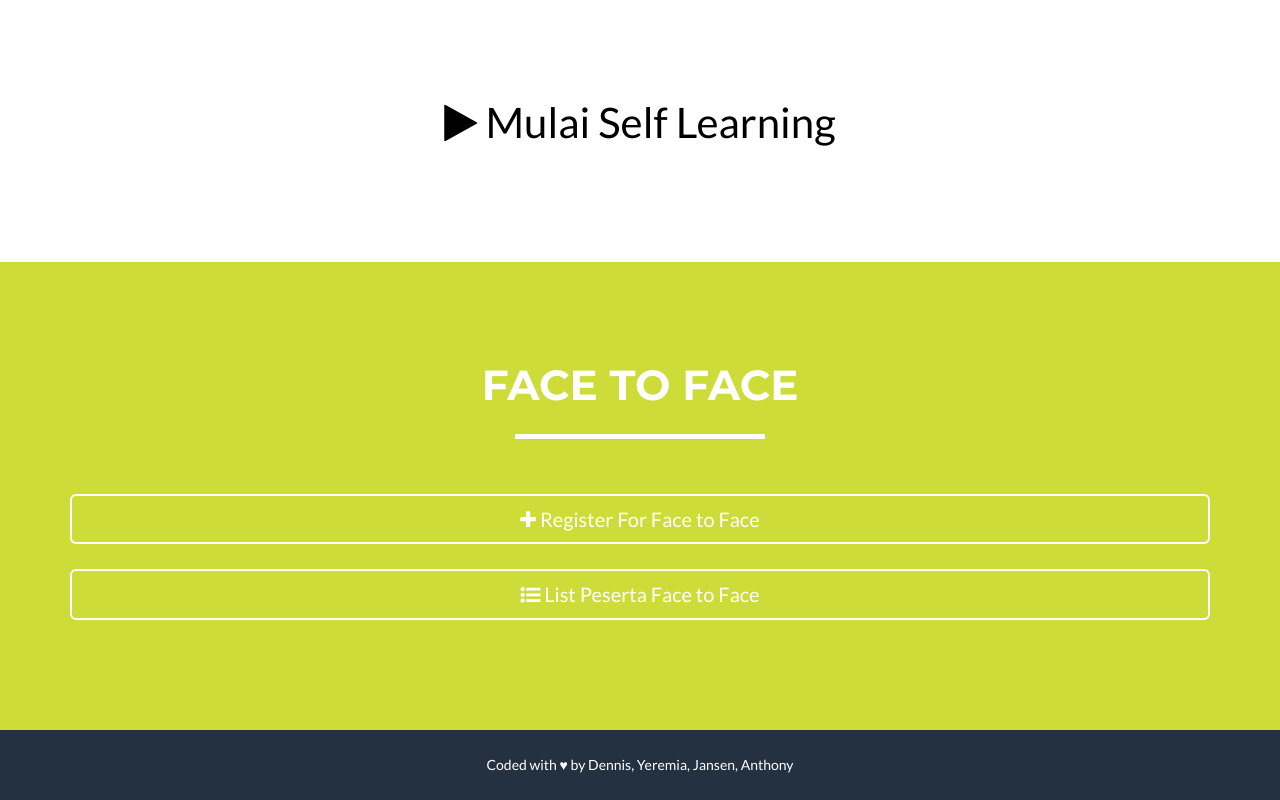
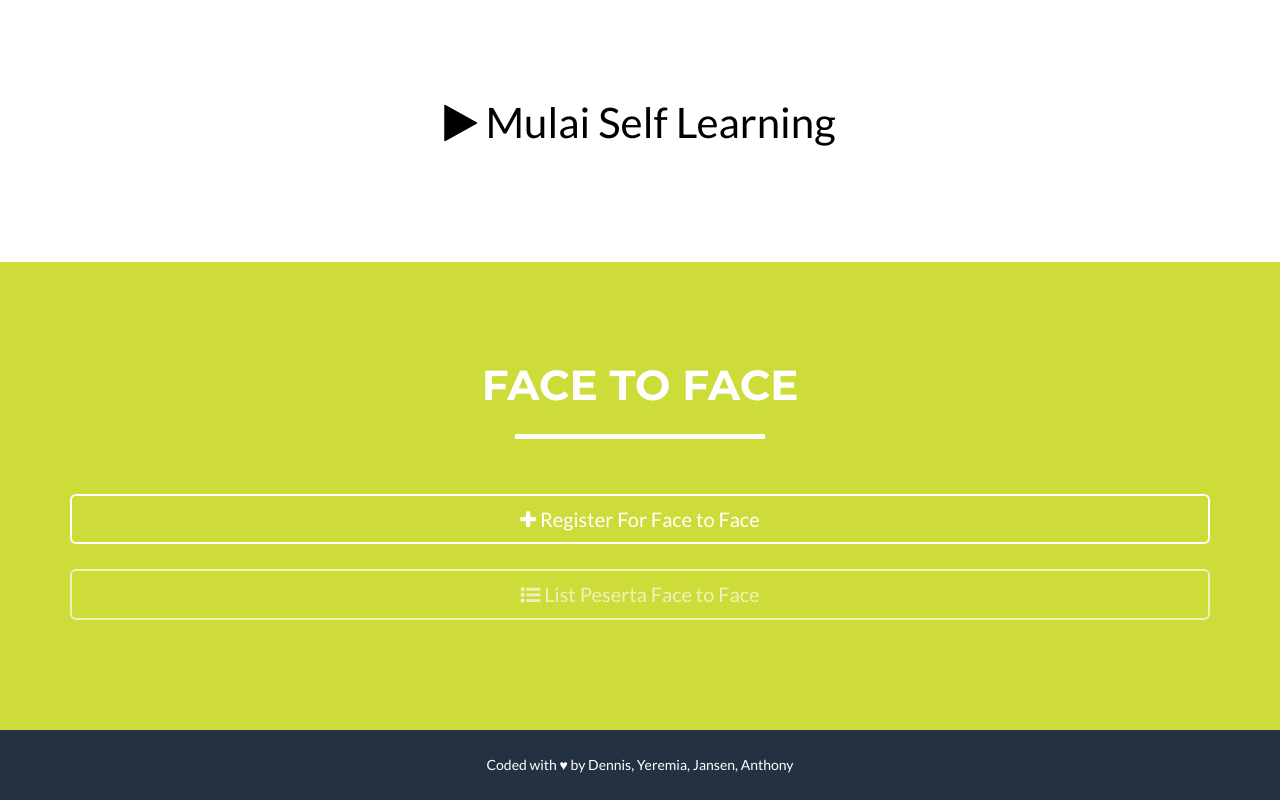
Before and after one commit to sacbinusuniv/trainingclobc2020, a website: page index.html in a window 1280 px wide. Shown: the part 3334-4134 px from the top of the page. Drawn offline with nearby package versions, Linux system fonts and the light colour scheme.

Commit message:
make disabled

```diff
--- a/index.html
+++ b/index.html
@@ -180,7 +180,7 @@ Berikut ini adalah langkah-langkah pelaksanaan Self Learning<br><br>
                     </a>
                 </div>
                 <div class="col-lg-12 text-center">
-                    <a href="http://goo.gl/YrWbV3" class="btn btn-lg btn-outline">
+                    <a href="http://goo.gl/YrWbV3" class="btn btn-lg btn-outline disabled">
                         <i class="fa fa-list-ul"></i> List Peserta Face to Face
                     </a>
                 </div>
```
